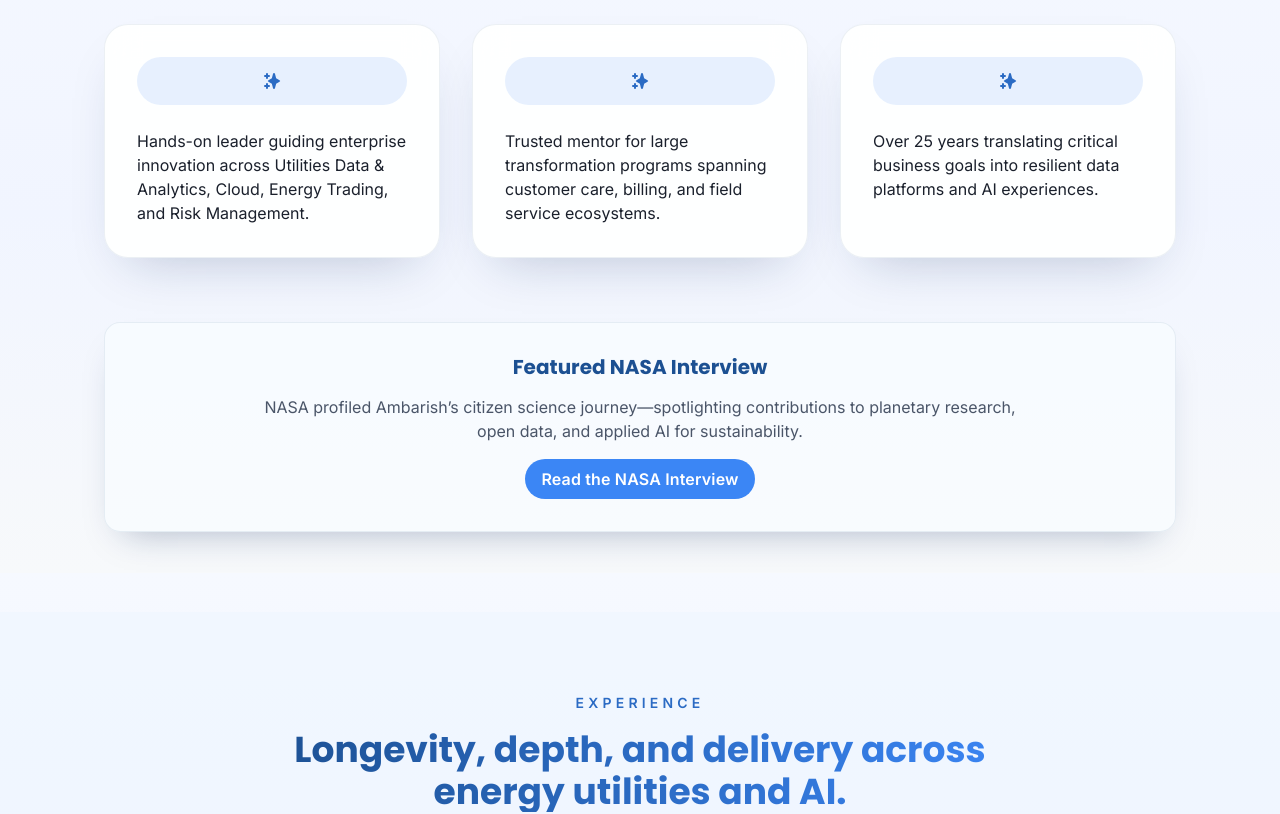
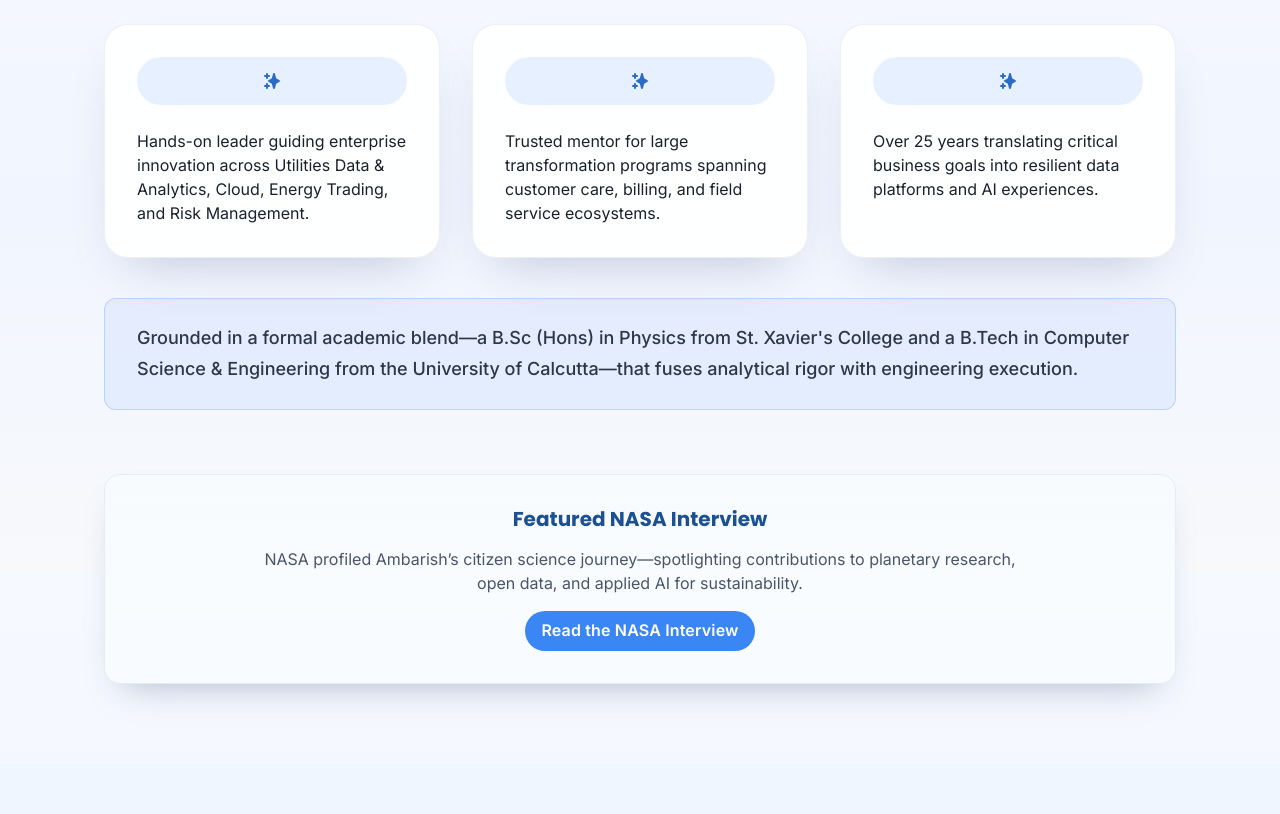
Before and after one commit to ambarishg/AmbarishWEBSITE, a React (Vite) app: page / in a window 1280 px wide. Shown: the part 1027-1841 px from the top of the page. Built offline with nearby package versions, Linux system fonts and the light colour scheme.

Commit message:
Initial Commit

```diff
--- a/src/data/profile.js
+++ b/src/data/profile.js
@@ -24,7 +24,8 @@ export const hero = {
 export const summary = [
   'Hands-on leader guiding enterprise innovation across Utilities Data & Analytics, Cloud, Energy Trading, and Risk Management.',
   'Trusted mentor for large transformation programs spanning customer care, billing, and field service ecosystems.',
-  'Over 25 years translating critical business goals into resilient data platforms and AI experiences.'
+  'Over 25 years translating critical business goals into resilient data platforms and AI experiences.',
+  'Grounded in a formal academic blend—a B.Sc (Hons) in Physics from St. Xavier\'s College and a B.Tech in Computer Science & Engineering from the University of Calcutta—that fuses analytical rigor with engineering execution.'
 ];
 
 export const experiences = [
--- a/src/sections/Summary.jsx
+++ b/src/sections/Summary.jsx
@@ -16,6 +16,13 @@ import SectionHeading from '../components/SectionHeading.jsx';
 import { summary } from '../data/profile.js';
 
 const Summary = () => {
+  const concludingColor = useColorModeValue('gray.700', 'gray.200');
+  const concludingBg = useColorModeValue('rgba(59, 134, 245, 0.08)', 'rgba(59, 134, 245, 0.12)');
+  const concludingBorder = useColorModeValue('rgba(59, 134, 245, 0.25)', 'rgba(59, 134, 245, 0.35)');
+
+  const cards = summary.length > 1 ? summary.slice(0, summary.length - 1) : summary;
+  const concluding = summary.length > 1 ? summary[summary.length - 1] : null;
+
   return (
     <Box id="about" py={{ base: 16, md: 20 }}>
       <Container maxW="6xl">
@@ -24,7 +31,7 @@ const Summary = () => {
           title="Guiding mission-critical utilities through data, analytics, and AI."
         />
         <SimpleGrid columns={{ base: 1, md: 3 }} spacing={8} mt={12}>
-          {summary.map((item) => (
+          {cards.map((item) => (
             <Stack
               key={item}
               spacing={6}
@@ -47,6 +54,26 @@ const Summary = () => {
             </Stack>
           ))}
         </SimpleGrid>
+        {concluding ? (
+          <Box
+            mt={{ base: 8, md: 10 }}
+            borderRadius="xl"
+            px={{ base: 6, md: 8 }}
+            py={{ base: 5, md: 6 }}
+            bg={concludingBg}
+            border="1px solid"
+            borderColor={concludingBorder}
+          >
+            <Text
+              color={concludingColor}
+              fontSize={{ base: 'md', md: 'lg' }}
+              fontWeight="medium"
+              lineHeight={1.7}
+            >
+              {concluding}
+            </Text>
+          </Box>
+        ) : null}
         <Box layerStyle="subtleCard" mt={{ base: 12, md: 16 }} p={{ base: 6, md: 8 }}>
           <Stack spacing={4} align={{ base: 'flex-start', md: 'center' }} textAlign={{ base: 'left', md: 'center' }}>
             <Heading size="md" color={useColorModeValue('brand.700', 'brand.200')}>
```
